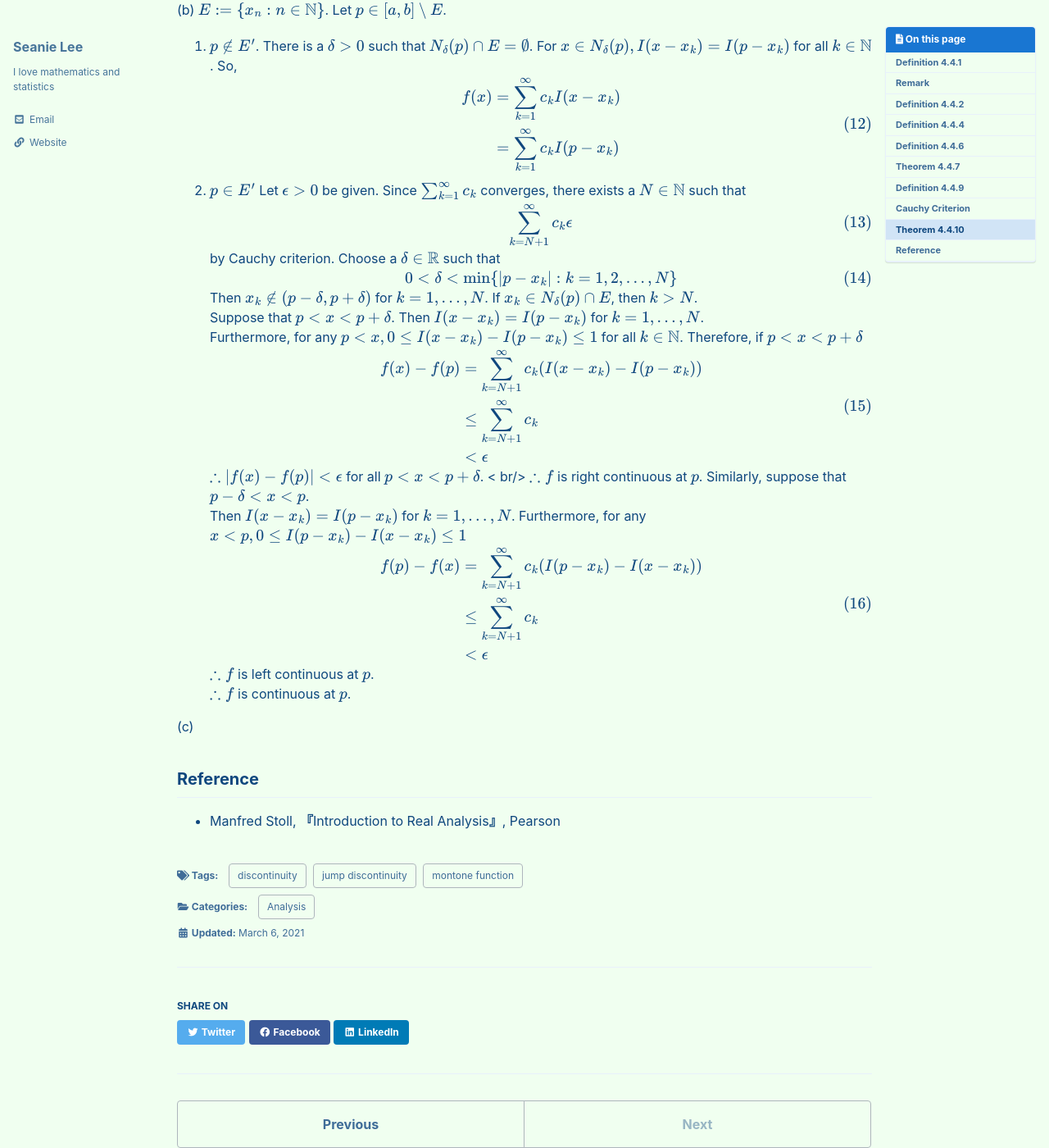
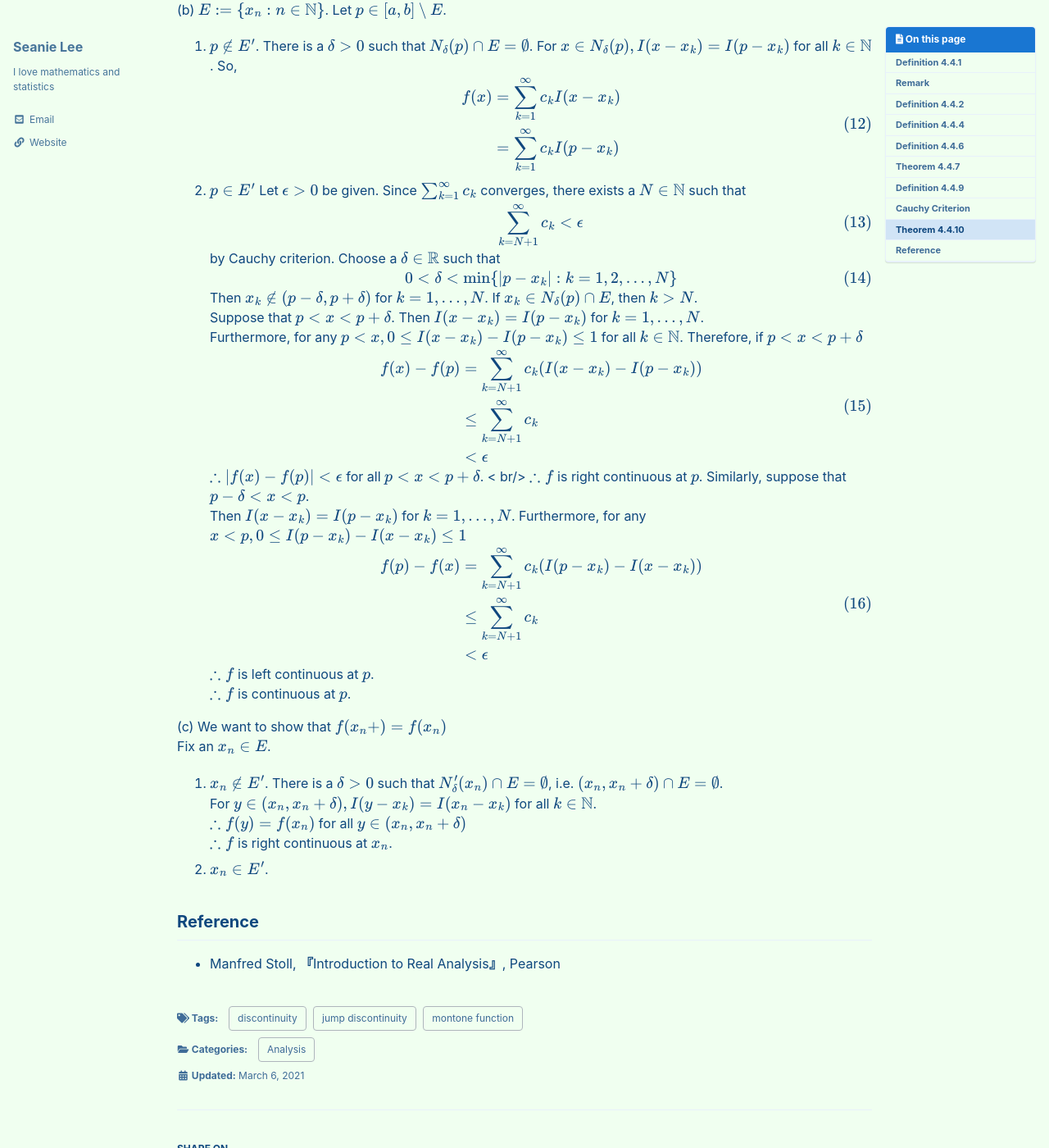
Before and after one commit to seanie12/blog, a Jekyll site: the page built from _posts/2021-03-06-monotone-discontinuity.md, in a window 1280 px wide and 1400 px high, scrolled down 3219 px. Shown: the whole window at 82% size. Built offline with Jekyll 4.4.1, drawn with Linux system fonts in a browser that asks for light colours; cached includes are drawn as plain includes; formulas are drawn with MathJax 3; some of the changed text lies outside the part shown.

Commit message:
Update 2021-03-06-monotone-discontinuity.md

```diff
--- a/_posts/2021-03-06-monotone-discontinuity.md
+++ b/_posts/2021-03-06-monotone-discontinuity.md
@@ -181,7 +181,7 @@ Thus, $f(x) is monotone increasing function.
   Let $\epsilon >0$ be given. Since $\sum_{k=1}^\infty c_k$ converges, there exists a $N\in\mathbb{N}$ such that
   $$
   \begin{align}
-  \sum_{k=N+1}^\infty c_k \epsilon
+  \sum_{k=N+1}^\infty c_k <\epsilon
   \end{align}
   $$
   by Cauchy criterion. Choose a $\delta \in\mathbb{R}$ such that
@@ -214,6 +214,10 @@ Thus, $f(x) is monotone increasing function.
   $$
   $\therefore f$ is left continuous at $p$. <br /> $\therefore f$ is continuous at $p$.
 
-(c)
+(c) We want to show that $f(x_n+)=f(x_n)$ <br /> Fix an $x_n\in E$.
+1. $x_n\not\in E^\prime$.
+  There is a $\delta >0$ such that $N^\prime_\delta (x_n) \cap E = \emptyset$, i.e. $(x_n, x_n+\delta) \cap E = \emptyset$. <br /> For $y\in (x_n, x_n+\delta), I(y-x_k) = I(x_n-x_k)$ for all $k\in\mathbb{N}$. <br /> $\therefore f(y) = f(x_n)$ for all $y\in (x_n, x_n+\delta)$ <br /> $\therefore f$ is right continuous at $x_n$.
+2. $x_n \in E^\prime$.
+
 ## Reference
 - Manfred Stoll,  **『**Introduction to Real Analysis**』**, Pearson
```
